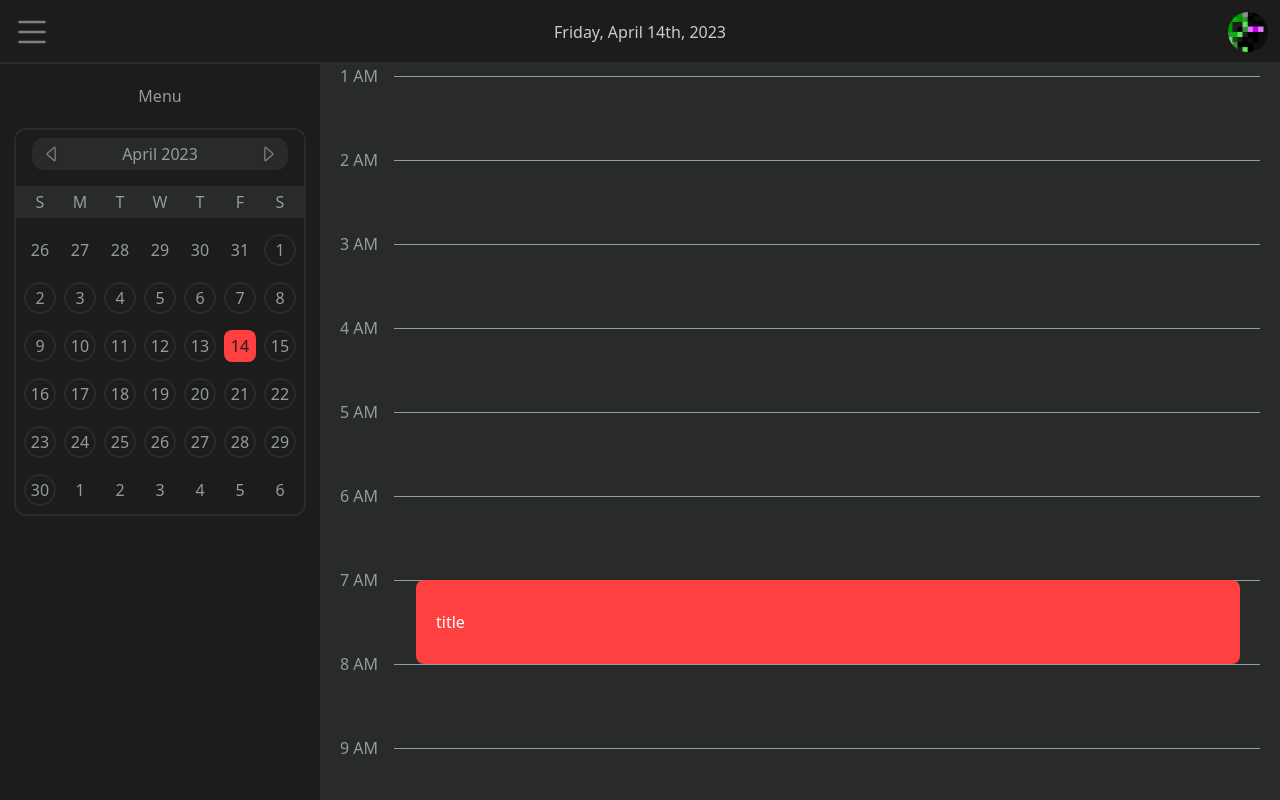
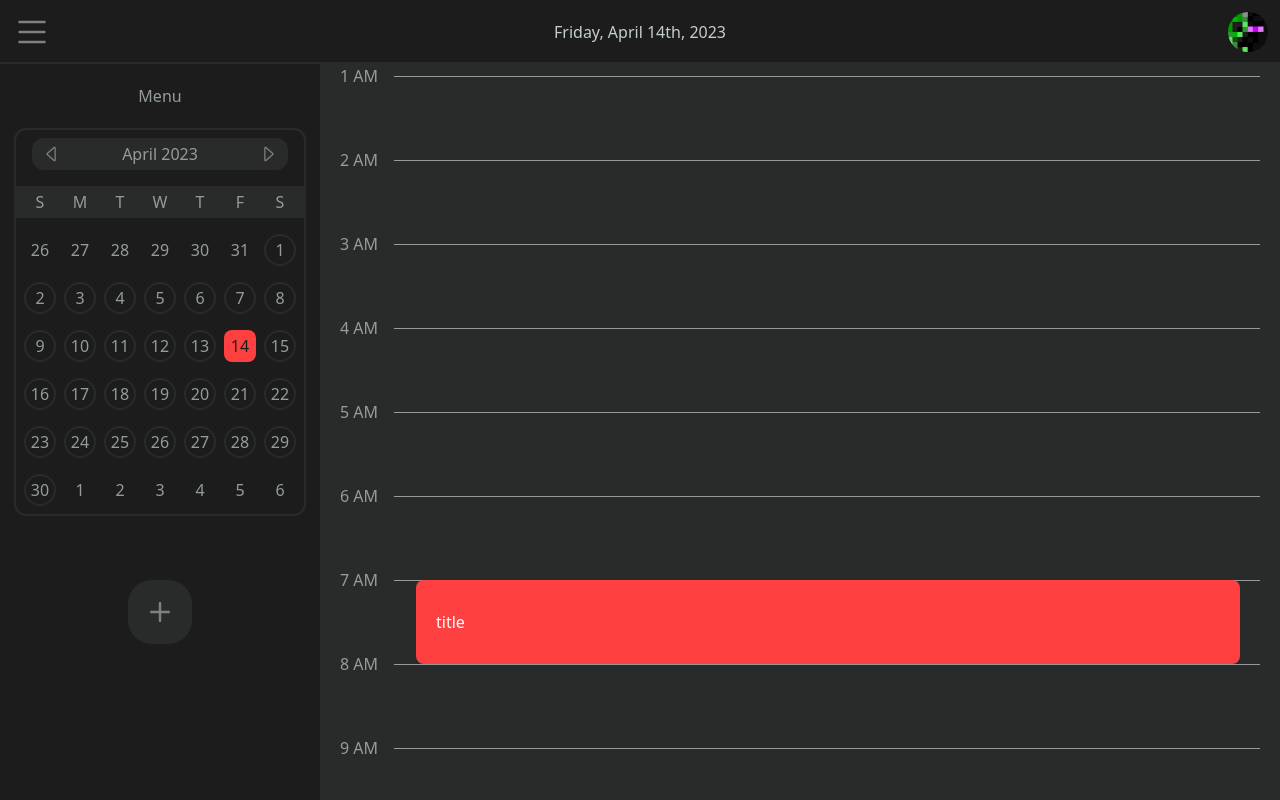
Before and after one commit to Viverino1/redux, a React (Create React App) app: page /calendar in a window 1280 px wide. Built offline with nearby package versions, Linux system fonts and the light colour scheme; no server answers.

Commit message:
started event handling

```diff
--- a/src/firebase_setup/firebase.js
+++ b/src/firebase_setup/firebase.js
@@ -1,6 +1,6 @@
  // Import the functions you need from the SDKs you need
  import { initializeApp } from "firebase/app";
- import { getFirestore, query, getDocs, collection, where, addDoc, } from "firebase/firestore";
+ import { getFirestore, query, getDocs, collection, where, doc, setDoc, addDoc, } from "firebase/firestore";
  import { getAuth, GoogleAuthProvider, signInWithPopup, signOut } from "firebase/auth";
 
  const firebaseConfig = {
@@ -21,7 +21,7 @@ const signInWithGoogle = async () => {
     const q = query(collection(db, "users"), where("uid", "==", user.uid));
     const docs = await getDocs(q);
     if (docs.docs.length === 0) {
-      await addDoc(collection(db, "users"), {
+      await setDoc(doc(db, "users", user.uid), {
         uid: user.uid,
         name: user.displayName,
         authProvider: "google",
@@ -36,10 +36,12 @@ const signInWithGoogle = async () => {
 
 const logout = () => {
     signOut(auth);
-  };
+};
+
+
 
 const app = initializeApp(firebaseConfig);
 const auth = getAuth(app);
 const db = getFirestore(app);
 
-export { auth, db, signInWithGoogle, logout, };
+export { auth, db, signInWithGoogle, logout };
--- a/src/pages/calendar/Calendar.js
+++ b/src/pages/calendar/Calendar.js
@@ -1,5 +1,6 @@
 import DayView from "./components/dayView/DayView";
 import Menu from "./components/menu/Menu";
+import NewEventButton from "./components/newEvent/NewEventButton";
 import { useSelector, useDispatch } from 'react-redux'
 import { setDisplayDay, setDisplayMonth, incrementDisplayMonth, decrementDisplayMonth } from './components/months/monthsSlice'
 
@@ -19,6 +20,9 @@ const Calendar = () => {
             <div className="relative top-0 right-0 left-0 bottom-0 w-full overflow-y-scroll overflow-x-clip">
                 <DayView/>
             </div>
+            <div className="absolute bottom-0 right-0 p-5">
+
+            </div>
         </div>
     )
 }
--- a/src/pages/calendar/components/eventHandler/EventHandler.jsx
+++ b/src/pages/calendar/components/eventHandler/EventHandler.jsx
@@ -1,3 +1,22 @@
+import { doc, setDoc } from "firebase/firestore";
+import { auth, db } from "../../../../firebase_setup/firebase";
+
+let userDataRef = null;
+
+auth.onAuthStateChanged(user => {
+    if(user){
+        userDataRef = doc(db, "users", user.uid, "userData", "events");
+        setDoc(userDataRef, {eventCount: 0}, {merge : true})
+        console.log(userDataRef)
+    }else{
+        userDataRef = null;
+    }
+})
+
+const addEventData = (title, startTime, endTime) => {
+
+}
+
 const EventHandler = ({hour}) => {
     if(hour === 7){
         return(
--- a/src/pages/calendar/components/menu/Menu.jsx
+++ b/src/pages/calendar/components/menu/Menu.jsx
@@ -1,5 +1,6 @@
 import { useSelector } from 'react-redux'
 import Months from "../months/Months";
+import NewEventButton from '../newEvent/NewEventButton';
 
 const Menu = () => {
     const isActive = useSelector((state) => state.menu.isActive)
@@ -12,6 +13,9 @@ const Menu = () => {
                 <div className="w-full flex justify-center items-center overflow-clip">
                     <Months/>
                 </div>
+                <div className="w-full flex justify-center items-center overflow-clip">
+                    <NewEventButton/>
+                </div>
             </div>
         </div>
     )
--- /dev/null
+++ b/src/pages/calendar/components/newEvent/NewEventButton.jsx
@@ -0,0 +1,20 @@
+import { useEffect, useState } from "react";
+import { Plus } from "react-bootstrap-icons";
+
+const NewEventButton = () => {
+    const [isActive, setIsActive] = useState(false);
+
+    const addNewEvent = () => {
+        console.log("new event")
+    }
+
+    return(
+        <div className="pt-16">
+            <button className="w-16 h-16 flex items-center justify-center rounded-3xl bg-BodyColor transition-all duration-300" onClick={() => {setIsActive(!isActive); addNewEvent()}}>
+                <Plus color="gray" size={40}/>
+            </button>
+        </div>
+    )
+}
+
+export default NewEventButton;
```
